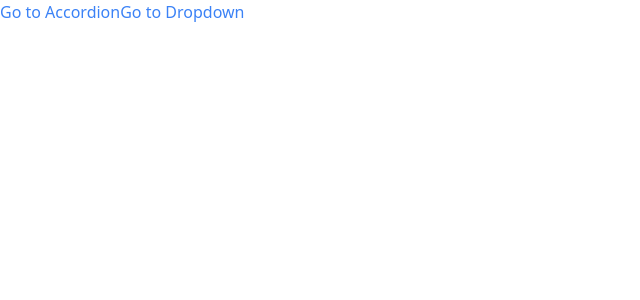
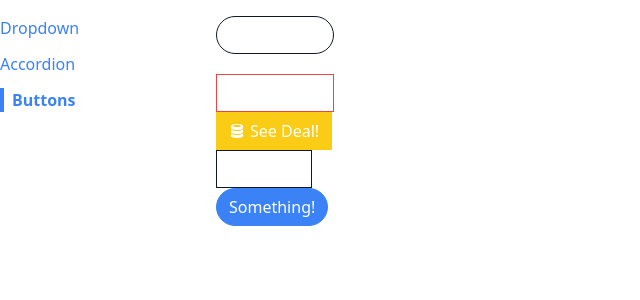
Before and after one commit to locaulker/components, a React (Create React App) app: page /buttons in a window 1280 px wide. Shown: the top 300 px of the page, without its empty margins (0-640 px from the left). Built offline with nearby package versions, Linux system fonts and the light colour scheme.

Commit message:
end custom react router component

```diff
--- a/src/App.js
+++ b/src/App.js
@@ -1,19 +1,22 @@
-import Link from "./components/Link"
+import Sidebar from "./components/Sidebar"
 import Route from "./components/Route"
 import AccordionPage from "./pages/AccordionPage"
 import DropdownPage from "./pages/DropdownPage"
+import ButtonPage from "./pages/ButtonPage"
 
 function App() {
   return (
-    <div>
-      <Link to="/accordion">Go to Accordion</Link>
-      <Link to="/dropdown">Go to Dropdown</Link>
-      <div>
+    <div className="container mx-auto grid grid-cols-6 gap-4 mt-4">
+      <Sidebar />
+      <div className="col-span-5">
         <Route path="/accordion">
           <AccordionPage />
         </Route>
-        <Route path="/dropdown">
+        <Route path="/">
           <DropdownPage />
+        </Route>
+        <Route path="/buttons">
+          <ButtonPage />
         </Route>
       </div>
     </div>
--- a/src/components/Link.js
+++ b/src/components/Link.js
@@ -1,10 +1,14 @@
 import classNames from "classnames"
 import useNavigation from "../hooks/use-navigation"
 
-function Link({ to, children }) {
-  const { navigate } = useNavigation()
+function Link({ to, children, className, activeClassName }) {
+  const { navigate, currentPath } = useNavigation()
 
-  const classes = classNames("text-blue-500")
+  const classes = classNames(
+    "text-blue-500",
+    className,
+    currentPath === to && activeClassName
+  )
 
   const handleClick = event => {
     if (event.metaKey || event.ctrlKey) {
--- /dev/null
+++ b/src/components/Sidebar.js
@@ -0,0 +1,30 @@
+import Link from "./Link"
+
+function Sidebar() {
+  const links = [
+    { label: "Dropdown", path: "/" },
+    { label: "Accordion", path: "/accordion" },
+    { label: "Buttons", path: "/buttons" },
+  ]
+
+  const renderedLinks = links.map(link => {
+    return (
+      <Link
+        key={link.label}
+        to={link.path}
+        className="mb-3"
+        activeClassName="font-bold border-l-4 border-blue-500 pl-2"
+      >
+        {link.label}
+      </Link>
+    )
+  })
+
+  return (
+    <div className="sticky top-0 overflow-y-scroll flex flex-col items-start">
+      {renderedLinks}
+    </div>
+  )
+}
+
+export default Sidebar
--- a/src/pages/ButtonPage.js
+++ b/src/pages/ButtonPage.js
@@ -9,7 +9,13 @@
   return (
     <div>
       <div>
-        <Button success rounded outline className="mb-5" onClick={handleClick}>
+        <Button
+          secondary
+          rounded
+          outline
+          className="mb-5"
+          onClick={handleClick}
+        >
           <GoBell />
           Click me!!
         </Button>
```
